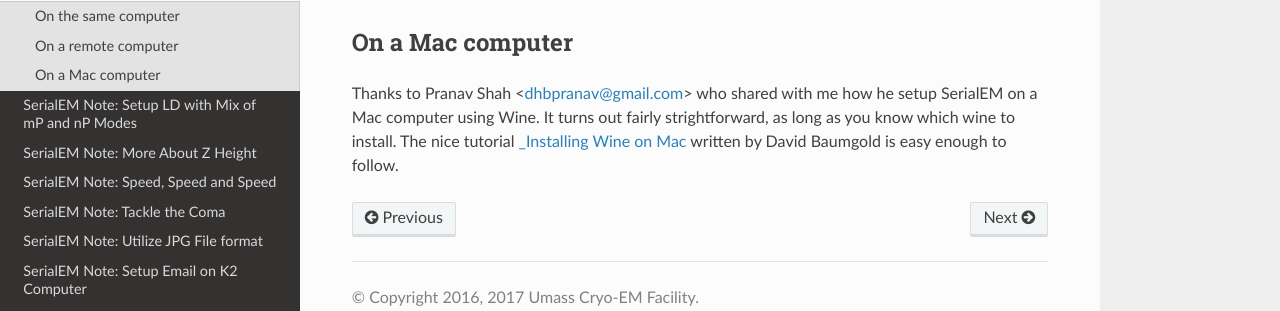
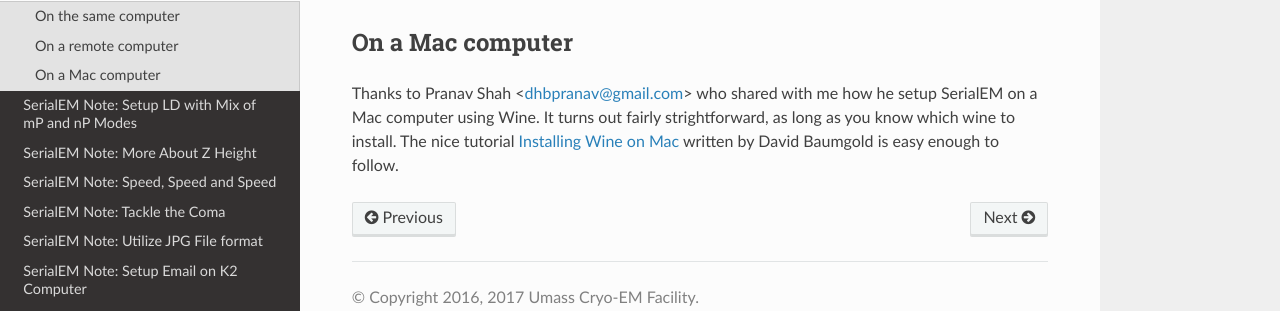
Before and after one commit to xuchen66/sphinx-emdocs, a Sphinx documentation site: the page built from source/serialEM-note-setup-dummy.rst, in a window 1280 px wide and 900 px high, scrolled down 752 px. Shown: the part 533-844 px from the top of the window. Built offline with Sphinx 7.4.7 and the Read the Docs theme 2.0.0, drawn with Linux system fonts in a browser that asks for light colours; pages that are not in the unit, such as notebooks, are missing from menus.

```diff
--- a/source/serialEM-note-setup-dummy.rst
+++ b/source/serialEM-note-setup-dummy.rst
@@ -51,4 +51,4 @@ On a Mac computer
 -----------------
 
 Thanks to Pranav Shah <dhbpranav@gmail.com> who shared with me how he setup SerialEM on a Mac computer using Wine. It turns out
-fairly strightforward, as long as you know which wine to install. The nice tutorial `_Installing Wine on Mac <https://www.davidbaumgold.com/tutorials/wine-mac/>`_ written by David Baumgold is easy enough to follow.
+fairly strightforward, as long as you know which wine to install. The nice tutorial `Installing Wine on Mac <https://www.davidbaumgold.com/tutorials/wine-mac/>`_ written by David Baumgold is easy enough to follow.
```
